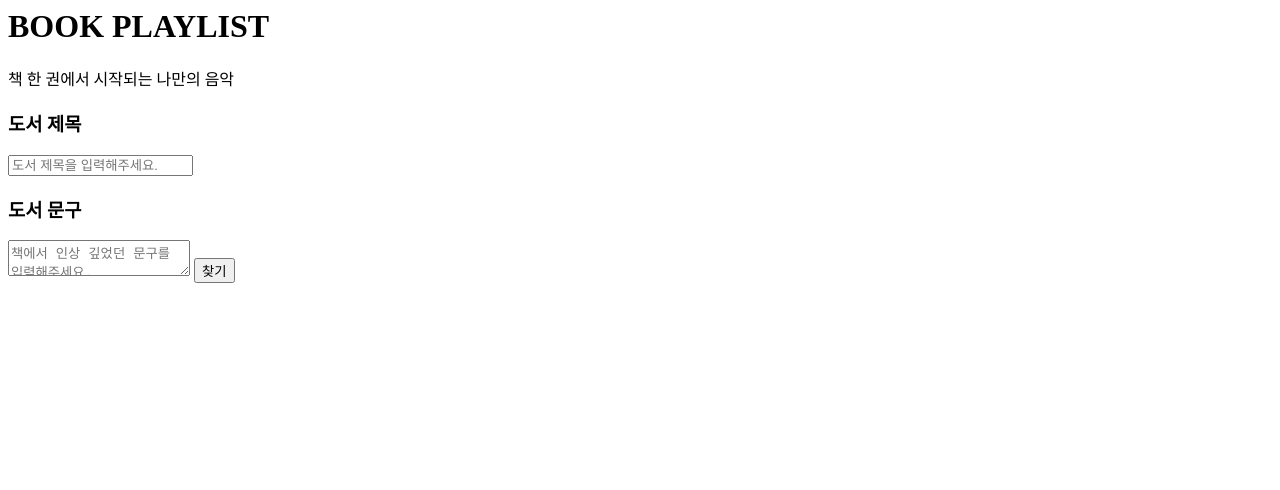
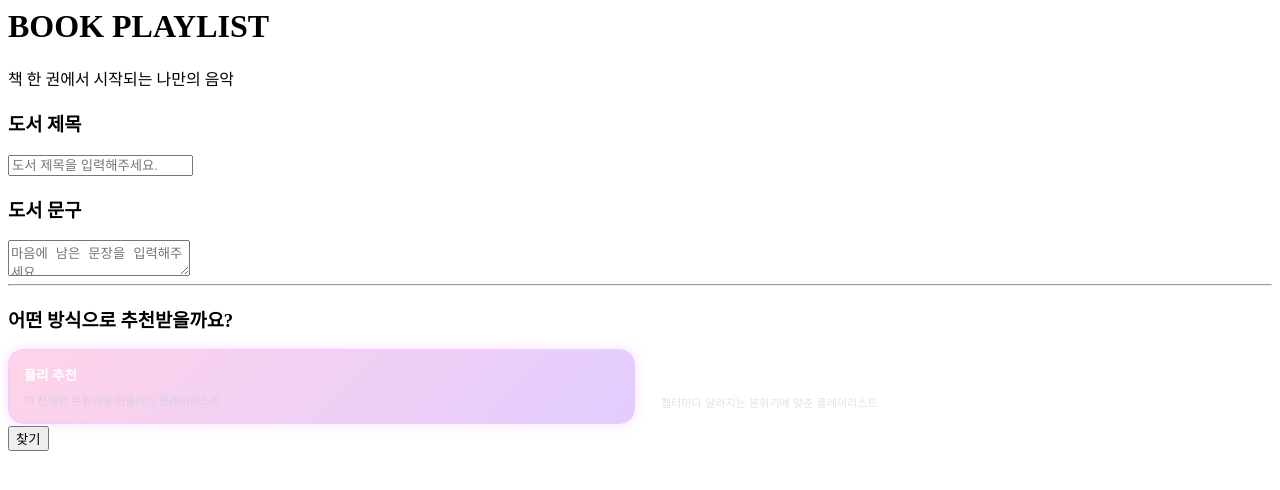
Before and after one commit to dbswjd1376-stack/DDANGO, a Java web app: page /jsp/book/bookSearch.jsp in a window 1280 px wide. Shown: the top 490 px of the page. Run offline with Tomcat 11, a stand-in JSP engine, Linux system fonts and the light colour scheme.

Commit message:
어떤 방식으로 추천 받을 것인지? 기능 추가

```diff
--- a/src/main/java/com/yj/secondproject/book/BookDAO.java
+++ b/src/main/java/com/yj/secondproject/book/BookDAO.java
@@ -18,6 +18,7 @@ public class BookDAO {
             // 입력한 도서 제목이랑 문구 가져오기
             String keyword = request.getParameter("keyword");
             String quote = request.getParameter("quote");
+            String mode = request.getParameter("mode");
 
             // 도서 제목으로 db 검색
             List<BookDTO> books = ss.selectList("ddango.searchBookByTitle",
@@ -26,6 +27,7 @@ public class BookDAO {
             // 검색 결과와 문구를 request에 저장
             request.setAttribute("books", books);
             request.setAttribute("quote", quote);
+            request.setAttribute("mode", mode);
 
         } catch (Exception e) {
             e.printStackTrace();
--- a/src/main/java/com/yj/secondproject/book/BookDTO.java
+++ b/src/main/java/com/yj/secondproject/book/BookDTO.java
@@ -16,5 +16,6 @@ public class BookDTO {
     private String b_quote;
     private String b_image;
     private String b_content;
+    private int hasChapter;
 
 }
--- a/src/main/webapp/jsp/book/bookSearch.jsp
+++ b/src/main/webapp/jsp/book/bookSearch.jsp
@@ -5,6 +5,60 @@
 <head>
     <title>도서 검색</title>
 </head>
+<style>
+    .mode-buttons {
+        display: flex;
+        gap: 10px;
+    }
+
+    .mode-btn {
+        flex: 1;
+        padding: 15px;
+        text-align: left;
+
+        border: 1px solid rgba(255,255,255,0.15);
+        border-radius: 15px;
+
+        background: rgba(255,255,255,0.07);
+        color: white;
+
+        cursor: pointer;
+        transition: all 0.2s ease;
+    }
+
+    /* 선택되지 않은 버튼 */
+    .mode-btn:not(.active) {
+        opacity: 0.65;
+    }
+
+    /* 선택된 버튼 */
+    .mode-btn.active {
+        background: linear-gradient(
+                135deg,
+                rgba(255, 130, 190, 0.35),
+                rgba(170, 110, 255, 0.35)
+        );
+
+        border: 1.5px solid #f5c8ff;
+
+        box-shadow: 0 0 12px rgba(220, 130, 255, 0.25);
+
+        opacity: 1;
+        transform: translateY(-2px);
+    }
+
+    .mode-btn strong {
+        display: block;
+        margin-bottom: 8px;
+    }
+
+    .mode-btn small {
+        color: #d8cde0;
+    }
+</style>
+
+
+
 
 <body>
 <h1>BOOK PLAYLIST</h1>
@@ -19,10 +73,50 @@
 
     <h3>도서 문구</h3>
     <textarea name="quote"
-              placeholder="책에서 인상 깊었던 문구를 입력해주세요."></textarea>
+              placeholder="마음에 남은 문장을 입력해주세요."></textarea>
 <%--입력 선택--%>
+
+    <hr>
+
+    <h3>어떤 방식으로 추천받을까요?</h3>
+
+    <input type="hidden" name="mode" id="mode" value="all">
+
+    <div class="mode-buttons">
+        <button type="button"
+                class="mode-btn active"
+                onclick="selectMode('all', this)">
+            <strong>플리 추천</strong>
+            <small>책 전체의 분위기에 어울리는 플레이리스트</small>
+        </button>
+
+        <button type="button"
+                class="mode-btn"
+                onclick="selectMode('chapter', this)">
+            <strong>챕터별 맞춤 플리</strong>
+            <small>챕터마다 달라지는 분위기에 맞춘 플레이리스트</small>
+        </button>
+    </div>
+
     <button type="submit">찾기</button>
 
 </form>
+<script>
+    function selectMode(mode, button) {
+
+        // 선택한 추천 방식 저장
+        document.getElementById("mode").value = mode;
+
+        // 모든 버튼의 선택 효과 제거
+        const buttons = document.querySelectorAll(".mode-btn");
+
+        buttons.forEach(function(btn) {
+            btn.classList.remove("active");
+        });
+
+        // 선택한 버튼만 강조
+        button.classList.add("active");
+    }
+</script>
 </body>
 </html>
--- a/src/main/webapp/jsp/book/bookSearchResult.jsp
+++ b/src/main/webapp/jsp/book/bookSearchResult.jsp
@@ -25,7 +25,11 @@
 
             <p>입력한 문구 : ${quote}</p>
 
-            <hr>
+            <!-- 챕터가 있는 책만 -->
+            <c:if test="${book.hasChapter == 1}">
+                <button type="button">챕터별 플레이리스트 추천
+                    <br> <h3>챕터마다 달라지는 분위기에 맞춘 플레이리스트</h3></button>
+            </c:if>
 
         </c:forEach>
 
```
